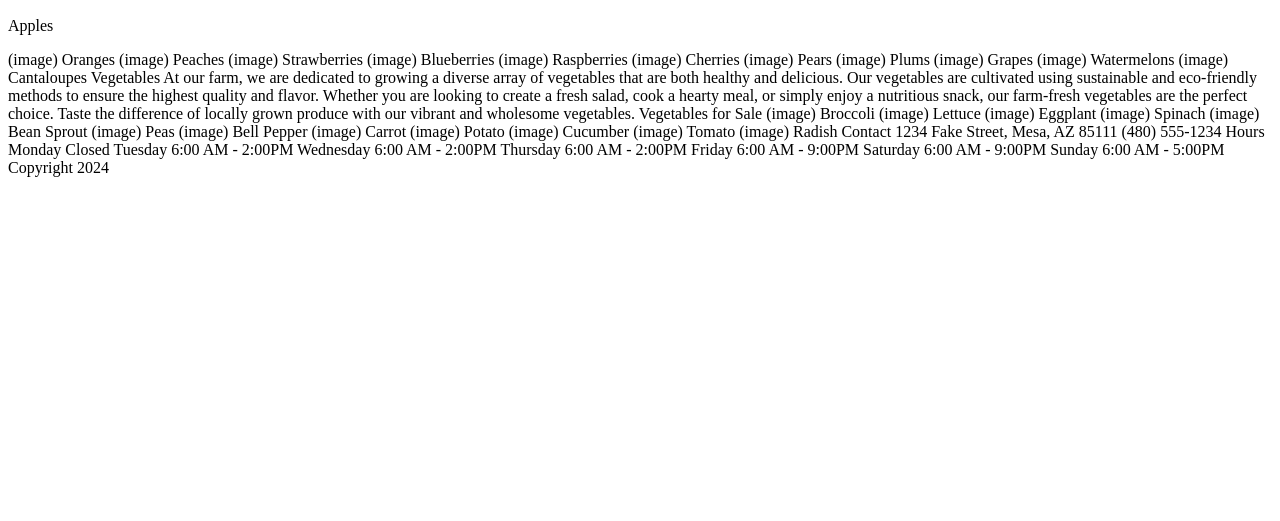
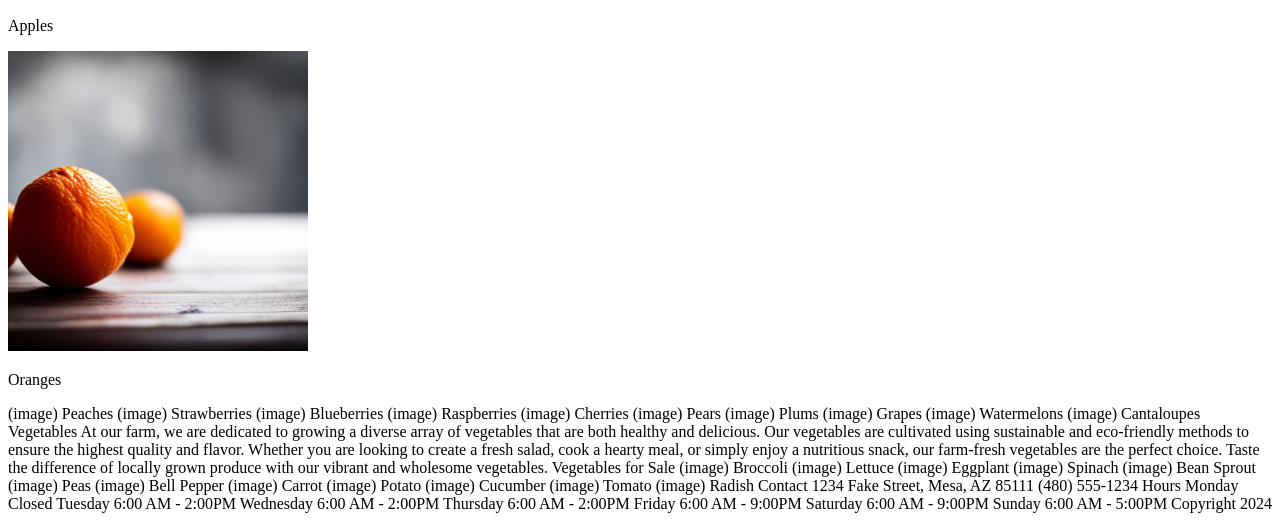
Before and after one commit to JonasGonzales02/Farm, a plain HTML site: page index.html in a window 1280 px wide. Shown: the part 633-1154 px from the top of the page. Before the commit the page ends 818 px from the top, so only its background shows below. Drawn offline with Linux system fonts and the light colour scheme.

Commit message:
Update index.html

```diff
--- a/index.html
+++ b/index.html
@@ -19,11 +19,11 @@
 <p>Welcome to our farm, where we take pride in growing a variety of delicious and nutritious fruits. Our commitment to sustainable farming practices ensures that every bite of our fruit is bursting with natural flavor and goodness. From the orchard to your table, we offer a selection of fresh, hand-picked fruits that are perfect for snacking, baking, and cooking. Experience the taste of nature's bounty with our premium quality fruits.</p>
 
 <h3>Fruits for Sale</h3>
-<img src="/images/apples.png" alt="Apple">
+<img src="images/apples.png" alt="Apples">
 <p>Apples</p>
 
-(image)
-Oranges
+<img src="/images/oranges.png" alt="Oranges">
+<p>Oranges</p>
 
 (image)
 Peaches
```
